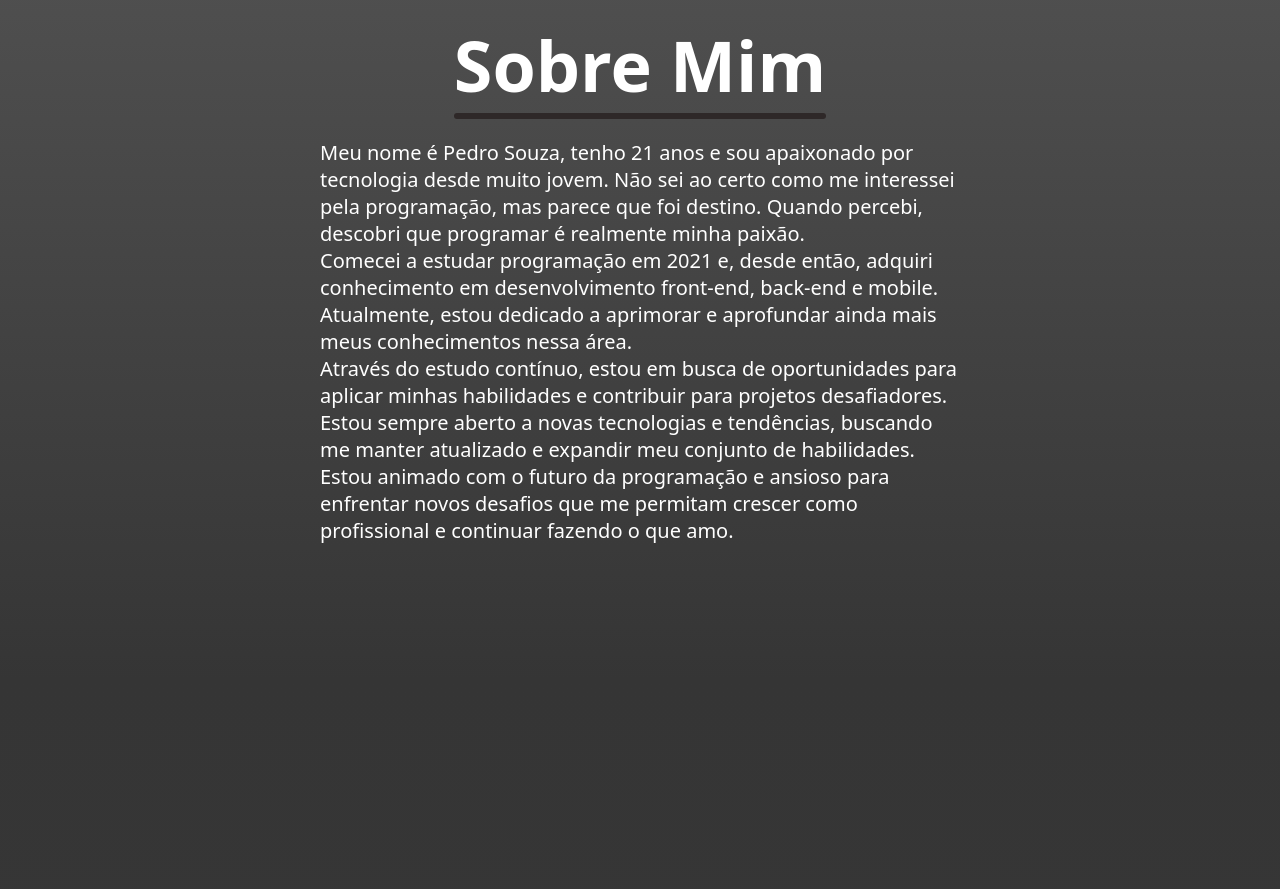
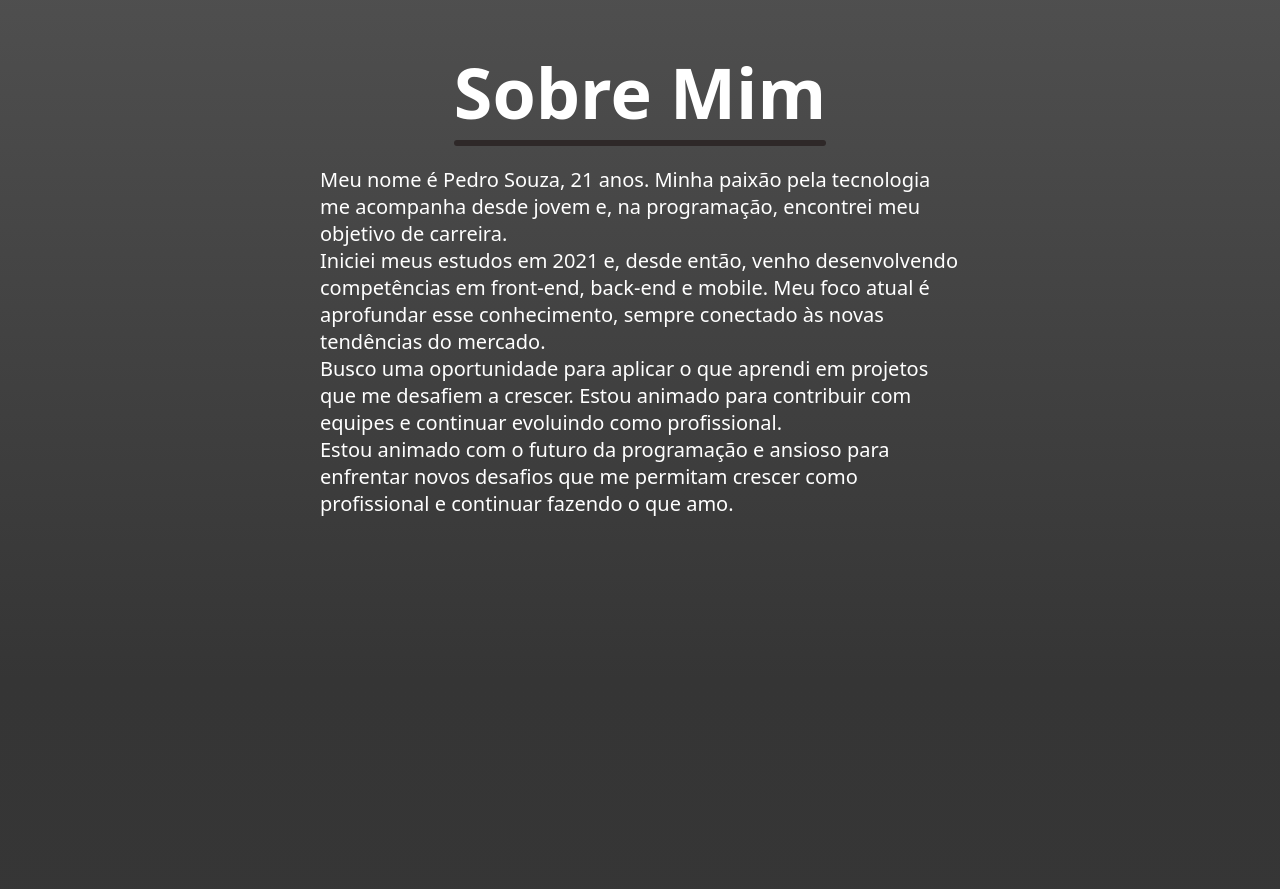
Before and after one commit to PedroSzSantana/Portifolio, a React (Vite) app: page / in a window 1280 px wide. Shown: the part 920-1809 px from the top of the page. Built offline with nearby package versions, Linux system fonts and the light colour scheme.

Commit message:
Revise about section for improved clarity
Updated personal introduction and career goals for clarity and conciseness.

```diff
--- a/src/components/about/about.tsx
+++ b/src/components/about/about.tsx
@@ -13,22 +13,13 @@ export const SectionAbout = () => {
         triggerOnce={true}
       >
         <Paragraph>
-          Meu nome é Pedro Souza, tenho 21 anos e sou apaixonado por tecnologia
-          desde muito jovem. Não sei ao certo como me interessei pela
-          programação, mas parece que foi destino. Quando percebi, descobri que
-          programar é realmente minha paixão.
+          Meu nome é Pedro Souza, 21 anos. Minha paixão pela tecnologia me acompanha desde jovem e, na programação, encontrei meu objetivo de carreira.
         </Paragraph>
         <Paragraph>
-          Comecei a estudar programação em 2021 e, desde então, adquiri
-          conhecimento em desenvolvimento front-end, back-end e mobile.
-          Atualmente, estou dedicado a aprimorar e aprofundar ainda mais meus
-          conhecimentos nessa área.
+          Iniciei meus estudos em 2021 e, desde então, venho desenvolvendo competências em front-end, back-end e mobile. Meu foco atual é aprofundar esse conhecimento, sempre conectado às novas tendências do mercado.
         </Paragraph>
         <Paragraph>
-          Através do estudo contínuo, estou em busca de oportunidades para
-          aplicar minhas habilidades e contribuir para projetos desafiadores.
-          Estou sempre aberto a novas tecnologias e tendências, buscando me
-          manter atualizado e expandir meu conjunto de habilidades.
+          Busco uma oportunidade para aplicar o que aprendi em projetos que me desafiem a crescer. Estou animado para contribuir com equipes e continuar evoluindo como profissional.
         </Paragraph>
         <Paragraph>
           Estou animado com o futuro da programação e ansioso para enfrentar
```
